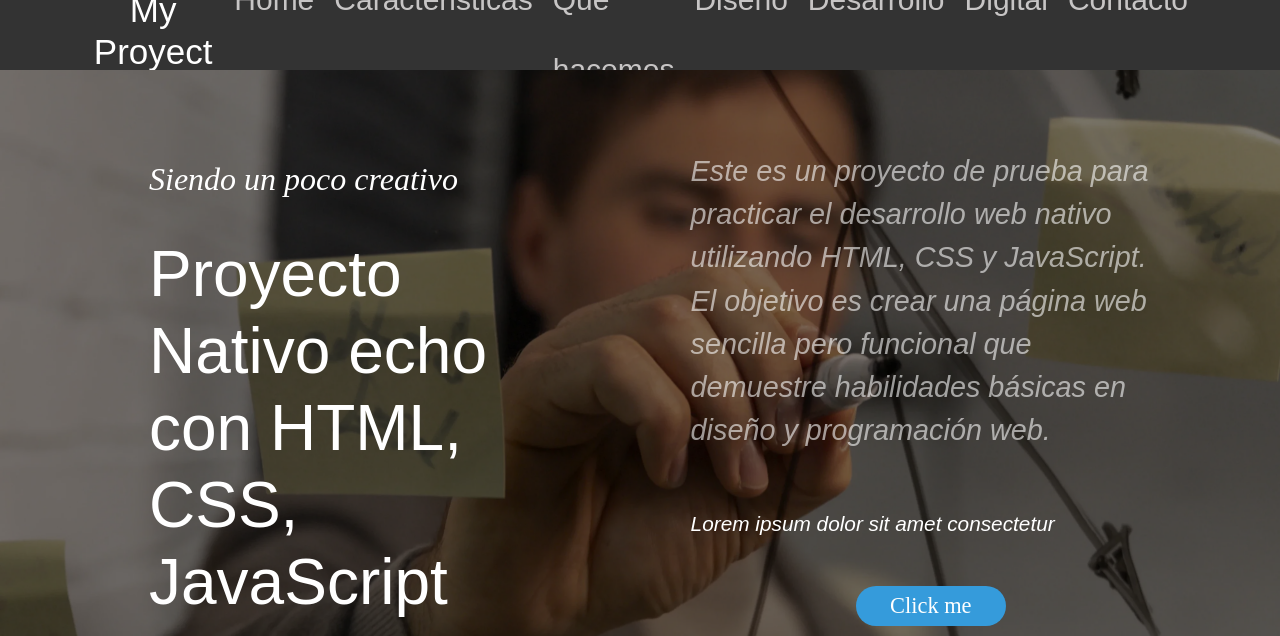
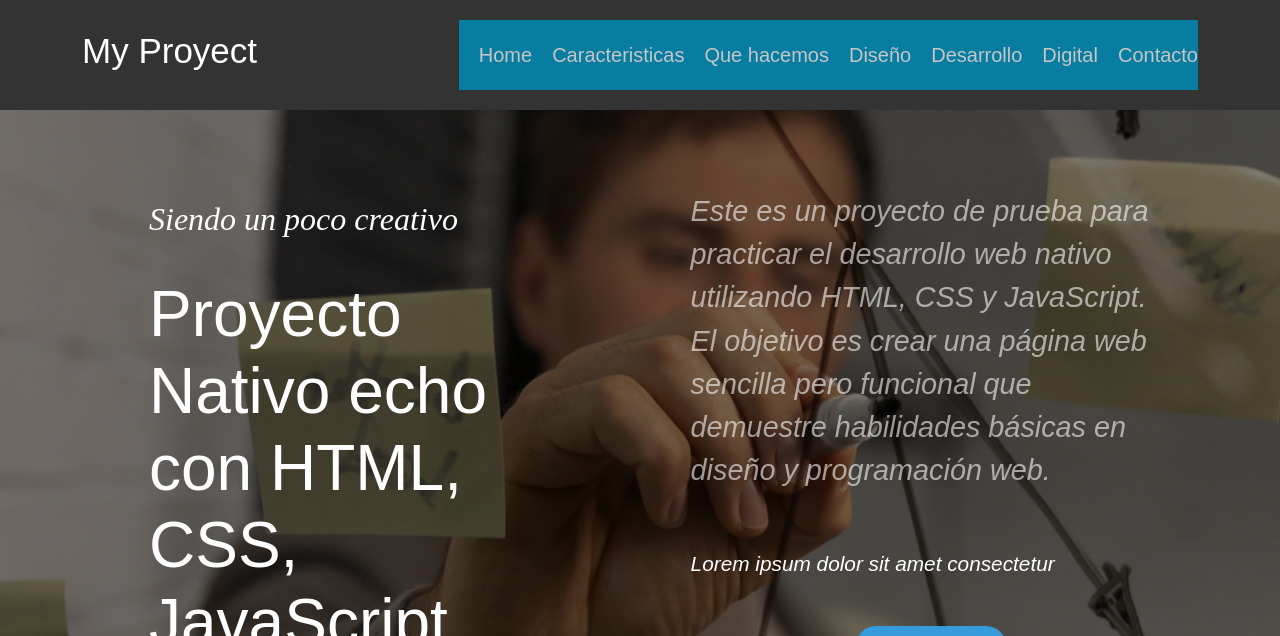
Before and after one commit to cris21p/proyect-local, a plain HTML site: page index.html in a window 1280 px wide. Shown: the top 636 px of the page. Drawn offline with nearby package versions, Linux system fonts and the light colour scheme; a web font is replaced by a local one.

Commit message:
Actualizar estilos de navegación: ajustar altura y colores de fondo

```diff
--- a/styles.css
+++ b/styles.css
@@ -14,7 +14,7 @@
     overflow: hidden;
     padding: 20px;
     width: 100%;
-    height: 70px;
+    height: auto;
     container: nd;
     container-type: inline-size;
 }
@@ -155,6 +155,7 @@
         position: static;
         flex-direction: row;
         background-color: transparent;
+        background-color: #077da1;
         width: auto;
         height: auto;
     }
@@ -164,8 +165,8 @@
     }
 
     .hm{
+        font-size: 20px;
         margin: 0;
-        padding: 10px;
     }
 
     .dp {
```
